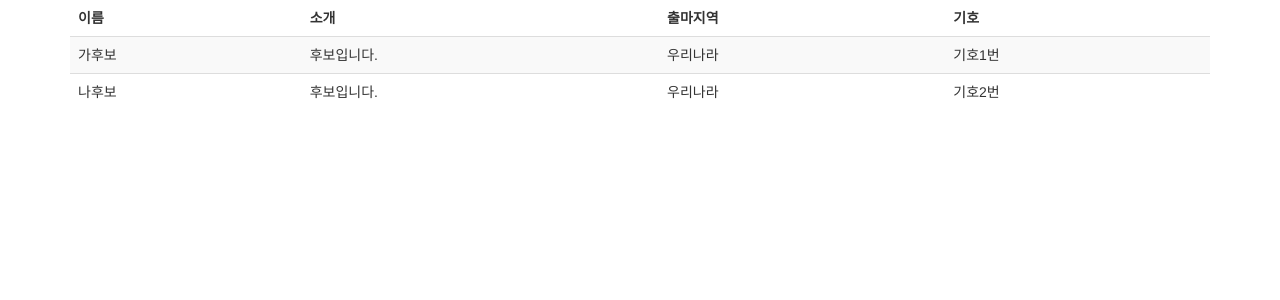
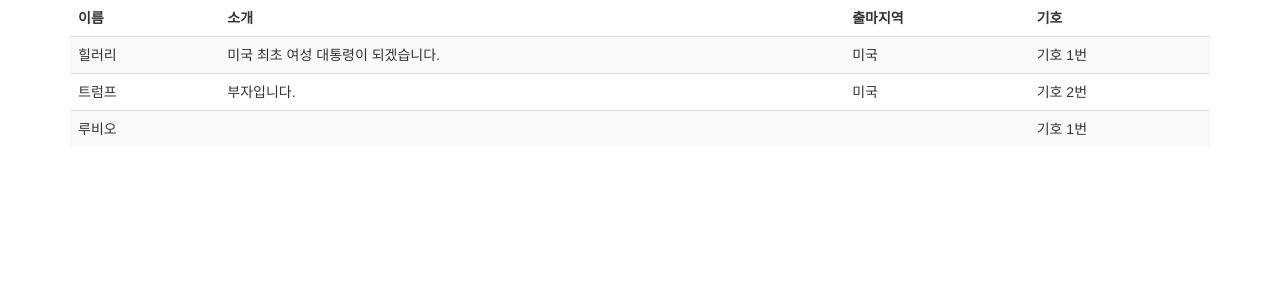
Before and after one commit to jj0809/mysite, a Django app: page / in a window 1280 px wide. Shown: the top 300 px of the page. Run offline with Django 3.2, Linux system fonts and the light colour scheme; data comes from the database, SQL or seed files in the repository; some libraries are stand-ins or nearby versions.

Commit message:
html에 db 데이터 넣기

```diff
--- a/elections/templates/elections/index.html
+++ b/elections/templates/elections/index.html
@@ -20,18 +20,15 @@
         </tr>
         </thead>
         <tbody>
+        	<!-- for문 사용하는 법 -->
+    	{% for candidate in candidates %}
         <tr>
-            <td>가후보</td>
-            <td>후보입니다.</td>
-            <td>우리나라</td>
-            <td>기호1번</td>
+            <td>{{candidate.name}}</td>
+            <td>{{candidate.introduction}}</td>
+            <td>{{candidate.area}}</td>
+            <td>기호 {{candidate.party_number}}번</td>
         </tr>
-        <tr>
-            <td>나후보</td>
-            <td>후보입니다.</td>
-            <td>우리나라</td>
-            <td>기호2번</td>
-        </tr>
+        {% endfor %}
         <tbody>
     </table>
 </body>
--- a/elections/views.py
+++ b/elections/views.py
@@ -8,5 +8,5 @@
 def index(request):
 	#Candidates의 모든 후보가져오기
 	candidates = Candidate.objects.all()
-
-	return render(request, 'elections/index.html')
+	context = {'candidates' : candidates}
+	return render(request, 'elections/index.html', context)
```
